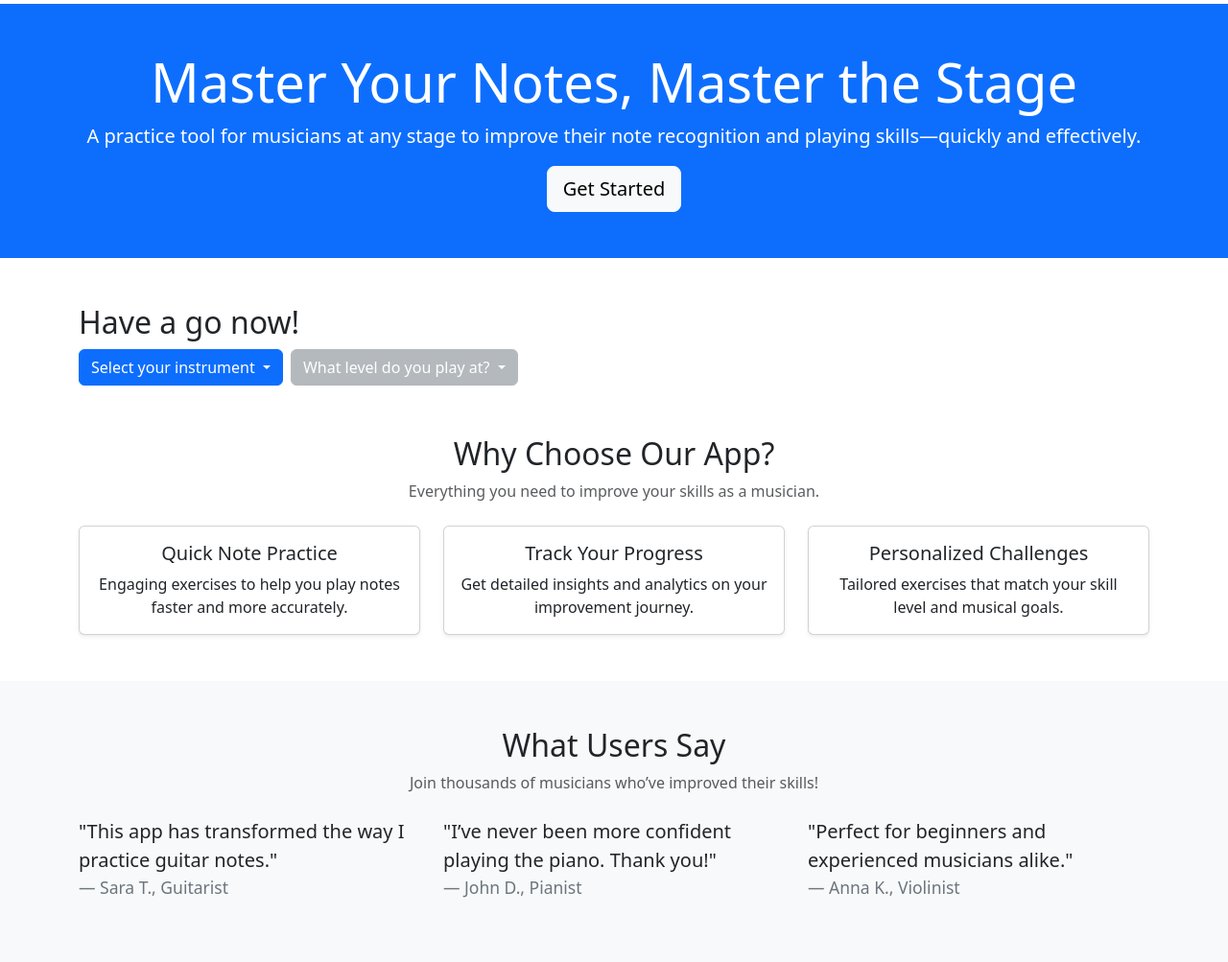
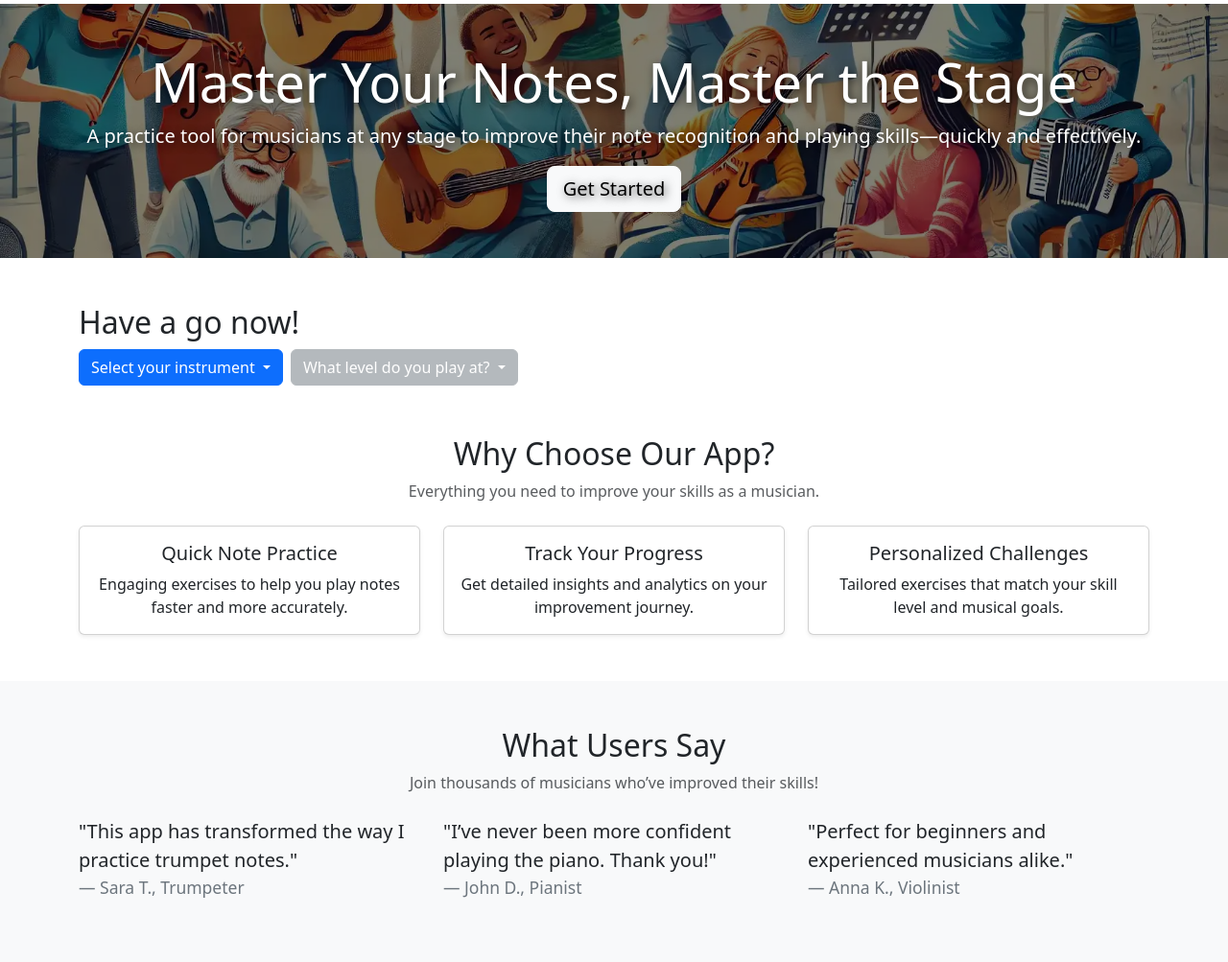
Before and after one commit to andytwoods/learnmusic, a Django app: template learnmusic/templates/pages/home.html in a window 1280 px wide. Shown: the part 56-1059 px from the top of the page at 96% size. Run offline with Django 5.2, Linux system fonts and the light colour scheme; the template is opened without the code that fills it, so the values that code supplies are empty; some libraries are stand-ins or nearby versions.

Commit message:
frontpage image

```diff
--- a/learnmusic/static/css/project.css
+++ b/learnmusic/static/css/project.css
@@ -41,3 +41,26 @@ svg {
     max-width: 50%;
   }
 }
+
+.custom-lander {
+  background: url('/static/images/lander.webp') no-repeat center center;
+  background-size: cover;
+  position: relative;
+  color: white;
+  text-shadow: 2px 2px 10px rgba(0, 0, 0, 0.7);
+}
+
+.custom-lander .overlay {
+  position: absolute;
+  top: 0;
+  left: 0;
+  width: 100%;
+  height: 100%;
+  background: rgba(0, 0, 0, 0.5); /* Semi-transparent overlay */
+  z-index: 1;
+}
+
+.custom-lander .container {
+  position: relative;
+  z-index: 2; /* Ensure the text is above the overlay */
+}
--- a/learnmusic/templates/pages/home.html
+++ b/learnmusic/templates/pages/home.html
@@ -1,4 +1,5 @@
 {% extends "base.html" %}
+{% load static %}
 
 {% block css %}
   {{ block.super }}
@@ -28,8 +29,9 @@
   {% include 'messages.html' %}
 
   <!-- Hero Section -->
-  <section class="bg-primary text-white text-center py-5">
-    <div class="container">
+  <section class="custom-lander text-white text-center py-5">
+    <div class="overlay"></div>
+    <div class="container position-relative">
       <h1 class="display-4">Master Your Notes, Master the Stage</h1>
       <p class="lead">A practice tool for musicians <b>at any stage</b> to improve their note recognition and playing
         skills—quickly and effectively.</p>
@@ -206,8 +208,8 @@
       <div class="row">
         <div class="col-md-4">
           <blockquote class="blockquote">
-            <p>"This app has transformed the way I practice guitar notes."</p>
-            <footer class="blockquote-footer">Sara T., Guitarist</footer>
+            <p>"This app has transformed the way I practice trumpet notes."</p>
+            <footer class="blockquote-footer">Sara T., Trumpeter</footer>
           </blockquote>
         </div>
         <div class="col-md-4">
```
Also changed, not shown: learnmusic/static/images/lander.webp (added).
